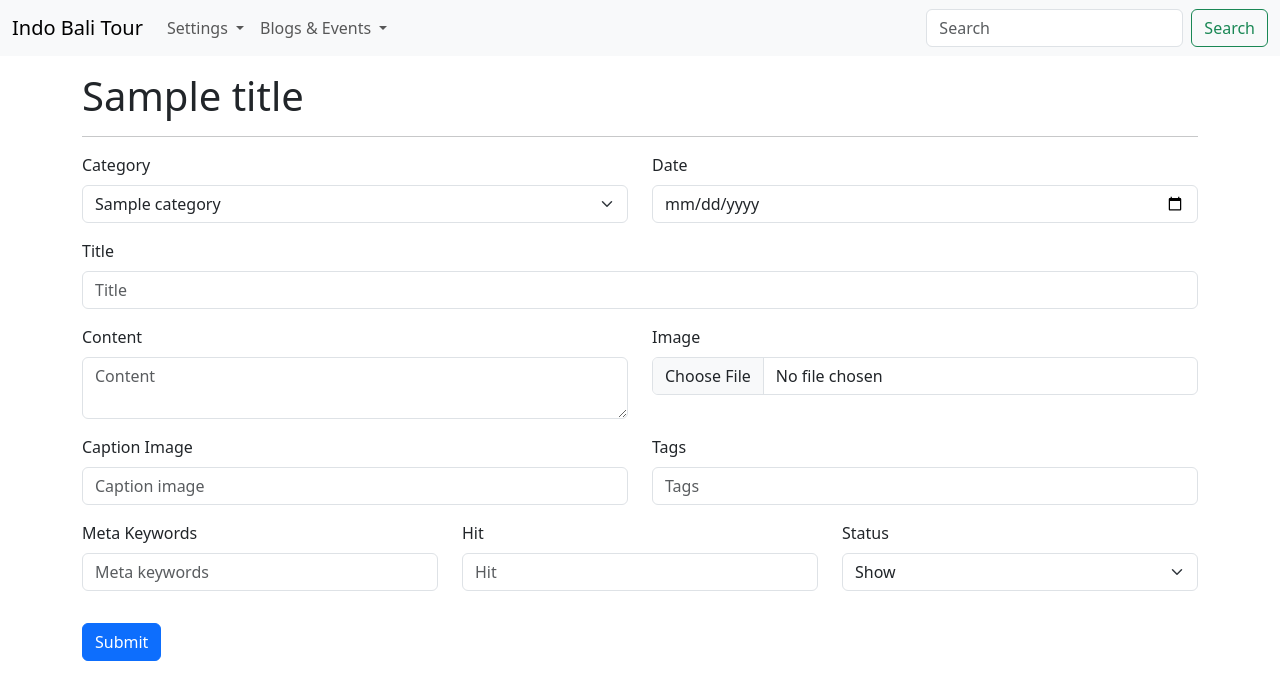
After one commit to Dian1226/indo-bali-tour, a CodeIgniter 4 app: template app/Views/backoffice/blogs-events/add.php in a window 1280 px wide. The commit adds this page. Shown: the top 700 px of the page. Run offline with PHP 8.4 and a stand-in for CodeIgniter, Linux system fonts and the light colour scheme; the template is opened without the code that fills it: most values are stand-ins (such as "Sample title", 1, 10 or a date in 2020); data that the repository does not hold is empty; some libraries are stand-ins or nearby versions.

Commit message:
membuat folder dan file kategori blogs & events

```diff
--- a/app/Controllers/Menu.php
+++ b/app/Controllers/Menu.php
@@ -103,7 +103,7 @@ class Menu extends BaseController
         ];
         $this->menuModel->update($id, $data);
 
-        session()->setFlashdata('pesan', 'Menu baru berhasil ditambahkan');
+        session()->setFlashdata('pesan', 'Menu berhasil diubah');
 
         return redirect()->to('/backoffice/menu-manager');
     }
--- a/app/Models/CatBlogModel.php
+++ b/app/Models/CatBlogModel.php
@@ -4,7 +4,7 @@ namespace App\Models;
 
 use CodeIgniter\Model;
 
-class CatBlogModel extends Model
+class CatblogModel extends Model
 {
     protected $table = 'category_blogsevents';
     protected $allowedFields = ['title', 'slug'];
--- /dev/null
+++ b/app/Views/backoffice/blogs-events/add.php
@@ -0,0 +1,100 @@
+<?= $this->extend('backoffice/template'); ?>
+
+<?= $this->section('content'); ?>
+
+<form action="/backoffice/blogsevents/save" method="post">
+    <div class="row mb-3">
+        <div class="col">
+            <fieldset>
+                <label for="category" class="form-label">Category</label>
+                <select id="category" name="category" class="form-select" value="<?= old('category'); ?>">
+                    <?php foreach ($categories as $category) : ?>
+                        <option value="<?= $category['title']; ?>"><?= $category['title']; ?></option>
+                    <?php endforeach; ?>
+                </select>
+            </fieldset>
+        </div>
+        <div class="col">
+            <label for="created_at" class="form-label">Date</label>
+            <input type="date" name="created_at" class="form-control
+            <?php if (session('validation')) {
+                if (session('validation')->getError('created_at')) {
+                    echo 'is-invalid';
+                }
+                echo '';
+            } ?>" placeholder="Select date" id="Created_at" aria-describedby="datecheck" value="<?= old('created_at'); ?>">
+            <div class="invalid-feedback" for="datecheck">
+                <?php if (session('validation')) {
+                    echo session('validation')->getError('created_at');
+                }; ?>
+            </div>
+        </div>
+    </div>
+    <div class="row mb-3">
+        <div class="col">
+            <label for="title" class="form-label">Title</label>
+            <input type="text" name="title" class="form-control
+                <?php if (session('validation')) {
+                    if (session('validation')->getError('title')) {
+                        echo 'is-invalid';
+                    }
+                    echo '';
+                } ?>" id="title" value="<?= old('title'); ?>" aria-describedby="titlecheck" placeholder="Title">
+            <div class="invalid-feedback" for="titlecheck">
+                <?php if (session('validation')) {
+                    echo session('validation')->getError('title');
+                }; ?>
+            </div>
+        </div>
+    </div>
+    <div class="row mb-3">
+        <div class="col">
+            <label for="content" class="form-label">Content</label>
+            <textarea type="text" name="content" class="form-control" placeholder="Content" id="content" value="<?= old('content'); ?>"></textarea>
+        </div>
+        <div class="col">
+            <label for="image" class="form-label d-block">Image</label>
+            <div class="input-group">
+                <input type="file" class="form-control" id="image" name="image" value="<?= old('image'); ?>">
+            </div>
+        </div>
+    </div>
+    <div class="row mb-3">
+        <div class="col">
+            <label for="caption" class="form-label">Caption Image</label>
+            <input type="text" name="caption" class="form-control" id="caption" placeholder="Caption image" value="<?= old('caption'); ?>">
+        </div>
+        <div class="col">
+            <label for="tags" class="form-label">Tags</label>
+            <input type="text" name="tags" class="form-control" id="tags" placeholder="Tags" value="<?= old('tags'); ?>">
+        </div>
+    </div>
+    <div class="row mb-3">
+        <div class="col">
+            <label for="meta" class="form-label">Meta Keywords</label>
+            <input type="text" name="meta" class="form-control" placeholder="Meta keywords" id="meta" value="<?= old('meta'); ?>">
+        </div>
+        <div class="col">
+            <label for="hit" class="form-label">Hit</label>
+            <input type="number" name="hit" class="form-control" placeholder="Hit" id="hit" value="<?= old('hit'); ?>">
+        </div>
+        <div class="col">
+            <fieldset>
+                <div class="mb-3">
+                    <label for="status" class="form-label">Status</label>
+                    <select id="status" name="status" class="form-select">
+                        <option value="show">Show</option>
+                        <option value="hidden">Hidden</option>
+                    </select>
+                </div>
+            </fieldset>
+        </div>
+    </div>
+    <div class="row mb-3">
+        <div class="col">
+            <button type="submit" class="btn btn-primary">Submit</button>
+        </div>
+    </div>
+</form>
+
+<?= $this->endSection('content'); ?>
--- a/app/Views/backoffice/menu-manager/edit.php
+++ b/app/Views/backoffice/menu-manager/edit.php
@@ -26,7 +26,7 @@
             <div class="col">
                 <div class="mb-3">
                     <label for="slug" class="form-label">Slug</label>
-                    <input type="text" name="slug" class="form-control" placeholder="indobalitour.com/" id="slug" disabled <?= $menu['slug']; ?>>
+                    <input type="text" name="slug" class="form-control" placeholder="indobalitour.com/<?= $menu['slug']; ?>" id="slug" disabled >
                 </div>
             </div>
             <div class="col">
--- a/app/Views/backoffice/menu-manager/index.php
+++ b/app/Views/backoffice/menu-manager/index.php
@@ -31,7 +31,7 @@
 
               <form action="/backoffice/menu-manager/<?= $menu['id'] ?>" class="d-inline" method="post">
                 <input type="hidden" name="_method" value="DELETE">
-                <button type="submit" class="btn btn-danger" onclick="confirm('Apakah anda yakin?')">Delete</button>
+                <button type="submit" class="btn btn-danger" onclick="return confirm('Apakah anda yakin?')">Delete</button>
               </form>
             </td>
           </tr>
--- a/app/Views/backoffice/template.php
+++ b/app/Views/backoffice/template.php
@@ -32,7 +32,7 @@
                         </a>
                         <ul class="dropdown-menu">
                             <li><a class="dropdown-item" href="/backoffice/category-blogsevents">Category Blogs & Events</a></li>
-                            <li><a class="dropdown-item" href="#">Blogs & Events</a></li>
+                            <li><a class="dropdown-item" href="/backoffice/blogsevents">Blogs & Events</a></li>
                         </ul>
                     </li>
                 </ul>
```
Also changed, not shown: app/Config/Routes.php (+10 -0 lines), app/Controllers/Blog.php (+160 -1 lines), app/Models/BlogModel.php (added, +20 -0 lines), app/Views/backoffice/blogs-events/addCat.php (added, +39 -0 lines), app/Views/backoffice/blogs-events/category.php (+4 -4 lines), app/Views/backoffice/blogs-events/editCat.php (added, +39 -0 lines), app/Views/backoffice/blogs-events/index.php (added, +47 -0 lines), public/img/7feb24.jpg (added).
